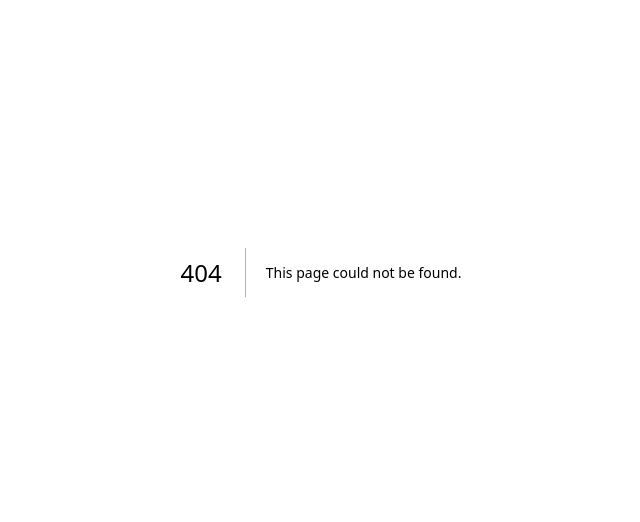
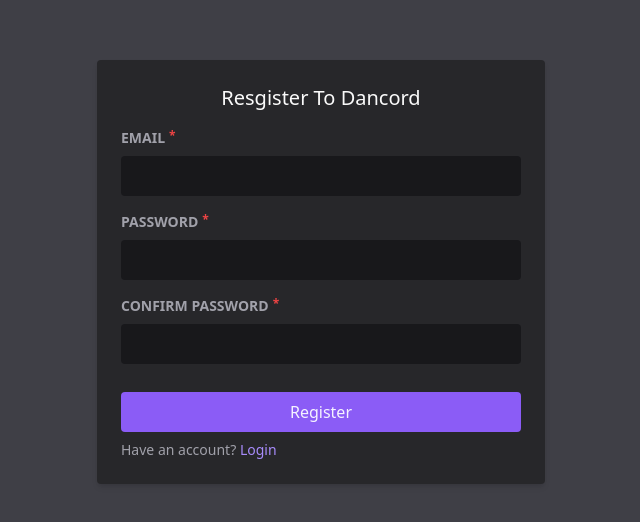
Before and after one commit to ddannyll/dancord, a Next.js app in the folder frontend/: page /register in a window 1280 px wide. Before the commit this address had no page. Shown: the part 128-650 px from the top of the page, without its empty margins (319-959 px from the left). Built offline with nearby package versions, Linux system fonts and the light colour scheme.

Commit message:
start register component

```diff
--- a/frontend/src/pages/index.tsx
+++ b/frontend/src/pages/index.tsx
@@ -1,4 +1,3 @@
-import LoginForm from '@/components/LoginForm';
 import { useSession } from 'next-auth/react';
 import { useRouter } from 'next/router';
 
--- a/frontend/src/pages/login/index.tsx
+++ b/frontend/src/pages/login/index.tsx
@@ -1,5 +1,39 @@
-import LoginForm from '@/components/LoginForm';
+import Link from 'next/link'
+import { SubmitHandler, useForm } from 'react-hook-form'
+
+type LoginInputs = {
+    email: string
+    password: string
+}
 
 export default function Login() {
-    return <LoginForm />
+    const { register, handleSubmit, formState: {errors} } = useForm<LoginInputs>()
+    const onSubmit: SubmitHandler<LoginInputs> = data => {
+        console.log(data)
+    }
+    const labelClasses = 'text-zinc-400 font-bold text-sm mt-2 flex'
+    const inputClasses = 'bg-zinc-900 p-2 w-full rounded'
+
+    const RequiredStar = () => (<div className="text-red-500 inline text-xs pl-1">*</div>)
+
+    return (
+        <div className="w-screen h-screen text-zinc-400 bg-zinc-700 flex justify-center items-center">
+            <form onSubmit={handleSubmit(onSubmit)} className="shadow-md max-w-md w-full flex flex-col gap-2 p-6 bg-zinc-800 rounded">
+                <h1 className="text-zinc-50 text-xl font-medium text-center">Login To Dancord</h1>
+
+                <label htmlFor="email" className={labelClasses}>
+                    EMAIL<RequiredStar /> {errors.email && <span className='text-red-500 font-normal grow text-end'>Email is required</span>}
+                </label>
+                <input id="email" type="text" className={inputClasses} {...register('email', {required: true})}/>
+
+                <label htmlFor="password" className={labelClasses}>
+                    PASSWORD<RequiredStar /> {errors.password && <span className='text-red-500 font-normal grow text-end'>Password is required</span>}
+                </label>
+                <input id="password" type="text" className={inputClasses} {...register('password', {required: true})}/>
+
+                <button className="bg-violet-500 text-violet-50 p-2 rounded mt-5 hover:bg-violet-600 active:bg-violet-700 transition">Log In</button>
+                <p className="text-sm">Need an account? <Link href={'/register'} className="text-violet-400 hover:underline">Register</Link></p>
+            </form>
+        </div>
+    )
 }
--- a/frontend/src/components/LoginForm.tsx
+++ b/frontend/src/pages/register/index.tsx
@@ -6,7 +6,7 @@ type LoginInputs = {
     password: string
 }
 
-export default function LoginForm() {
+export default function Register() {
     const { register, handleSubmit, formState: {errors} } = useForm<LoginInputs>()
     const onSubmit: SubmitHandler<LoginInputs> = data => {
         console.log(data)
@@ -19,20 +19,32 @@ export default function LoginForm() {
     return (
         <div className="w-screen h-screen text-zinc-400 bg-zinc-700 flex justify-center items-center">
             <form onSubmit={handleSubmit(onSubmit)} className="shadow-md max-w-md w-full flex flex-col gap-2 p-6 bg-zinc-800 rounded">
-                <h1 className="text-zinc-50 text-xl font-medium text-center">Login To Dancord</h1>
+                <h1 className="text-zinc-50 text-xl font-medium text-center">Resgister To Dancord</h1>
 
                 <label htmlFor="email" className={labelClasses}>
-                    EMAIL<RequiredStar /> {errors.email && <span className='text-red-500 font-normal grow text-end'>Email is required</span>}
+                    EMAIL
+                    <RequiredStar />
+                    {errors.email && <span className='text-red-500 font-normal grow text-end'>Email is required</span>}
                 </label>
                 <input id="email" type="text" className={inputClasses} {...register('email', {required: true})}/>
 
                 <label htmlFor="password" className={labelClasses}>
-                    PASSWORD<RequiredStar /> {errors.password && <span className='text-red-500 font-normal grow text-end'>Password is required</span>}
+                    PASSWORD
+                    <RequiredStar />
+                    {errors.password && <span className='text-red-500 font-normal grow text-end'>Password is required</span>}
                 </label>
                 <input id="password" type="text" className={inputClasses} {...register('password', {required: true})}/>
 
-                <button className="bg-violet-500 text-violet-50 p-2 rounded mt-5 hover:bg-violet-600 active:bg-violet-700 transition">Log In</button>
-                <p className="text-sm">Need an account? <Link href={'/register'} className="text-violet-400 hover:underline">Register</Link></p>
+                <label htmlFor="password" className={labelClasses}>
+                    CONFIRM PASSWORD
+                    <RequiredStar />
+                    {errors.password && <span className='text-red-500 font-normal grow text-end'>Password is required</span>}
+                </label>
+
+                <input id="password" type="text" className={inputClasses} {...register('password', {required: true})}/>
+
+                <button className="bg-violet-500 text-violet-50 p-2 rounded mt-5 hover:bg-violet-600 active:bg-violet-700 transition">Register</button>
+                <p className="text-sm">Have an account? <Link href={'/register'} className="text-violet-400 hover:underline">Login</Link></p>
             </form>
         </div>
     )
```
